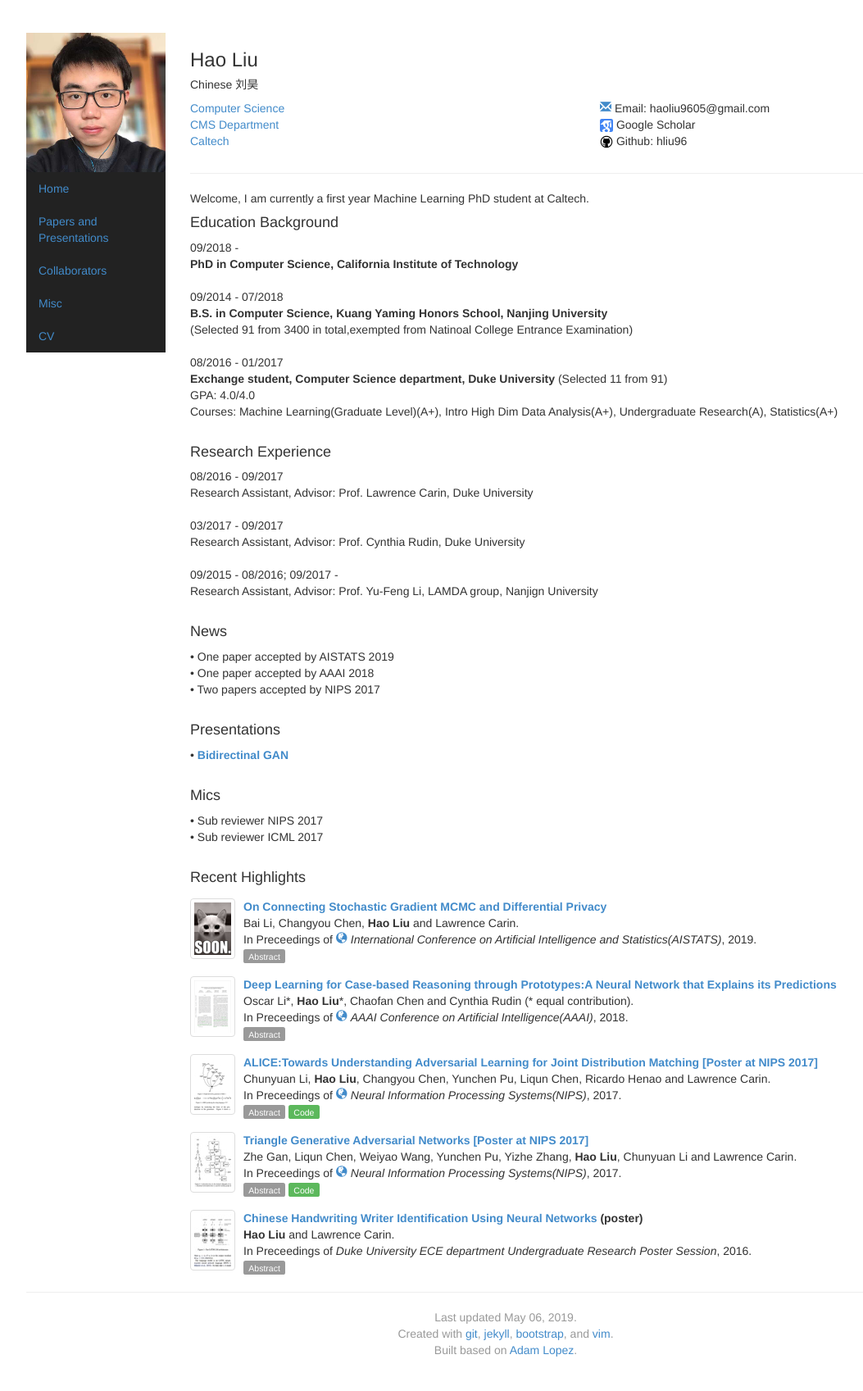
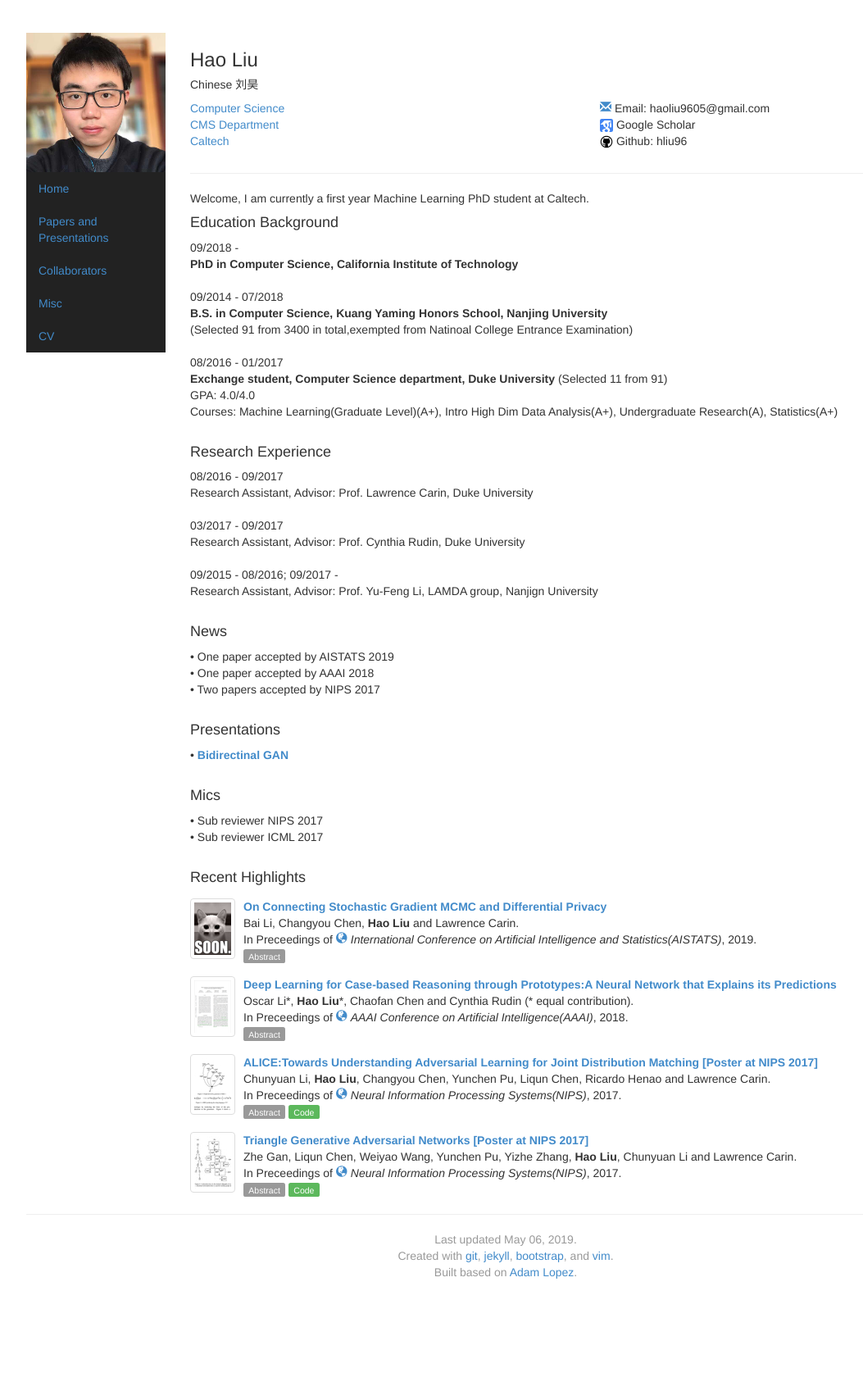
Before and after one commit to tspbfs/tspbfs.github.io, a Jekyll site: the page built from index.html, in a window 1280 px wide. Shown: the whole page at 82% size, without its empty margins (23-1076 px from the left). Built offline with Jekyll 4.4.1, drawn with Linux system fonts in a browser that asks for light colours; after the commit the page ends 1602 px from its top, so only the background shows below that.

Commit message:
delete the ug project poster

```diff
--- a/_config.yml
+++ b/_config.yml
@@ -64,19 +64,3 @@ papers:
     code: https://github.com/LiqunChen0606/Triangle-GAN
     abstract: >
       A Triangle Generative Adversarial Network (∆-GAN) is developed for semisupervised cross-domain joint distribution matching, where the training data consists of samples from each domain, and supervision of domain correspondence is provided by only a few paired samples. ∆-GAN consists of four neural networks, two generators and two discriminators. The generators are designed to learn the two-way conditional distributions between the two domains, while the discriminators implicitly define a ternary discriminative function, which is trained to distinguish real data pairs and two kinds of fake data pairs. The generators and discriminators are trained together using adversarial learning. Under mild assumptions, in theory the joint distributions characterized by the two generators concentrate to the data distribution. In experiments, three different kinds of domain pairs are considered, image-label, image-image and image-attribute pairs. Experiments on semi-supervised image classification, image-to-image translation and attribute-based image generation demonstrate the superiority of the proposed approach.
-  - layout: poster
-    selected: yes
-    year: 2016
-    paper-type: inproceedings
-    img: morphlm
-    title: <a href="./papers/Chinese_Handwriting.pdf">Chinese Handwriting Writer Identification Using Neural Networks </a> (poster)
-    authors:  <b>Hao Liu</b> and Lawrence Carin
-    booktitle:  Duke University ECE department Undergraduate Research Poster Session
-    booktitle-url:
-    venue: poster
-    doc-url: ./papers/Chinese_Handwriting.pdf
-    abstract: >
-      I applied latest recurrent neural network model to do the task of Chinese handwriting char- acter writer identification. I implemented the softmax, MLP, LSTM, bidirection LSTM, Hierarchical RNN while using empirical techniques such as dropout and masking. I think using Hierarchical RNN is a new way for this task and it can improve the performance. It is still under experiment. <br>
-      I have finished several steps in this project:
-      <br>  (i) Implement c++ and python program to process CASIA online chinese handwritting data  <br >(ii) implement several latest deep neural network models for this task
-      <br>  (iii) propose a new way to use stroke information in this task by applying Hierarchical Re- current Neural Network
```
